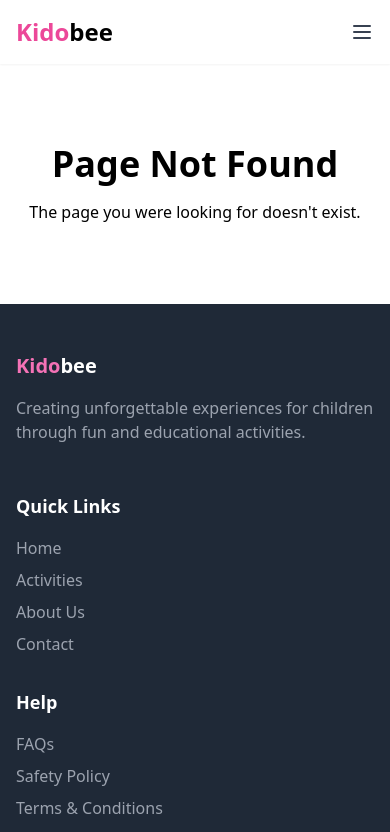
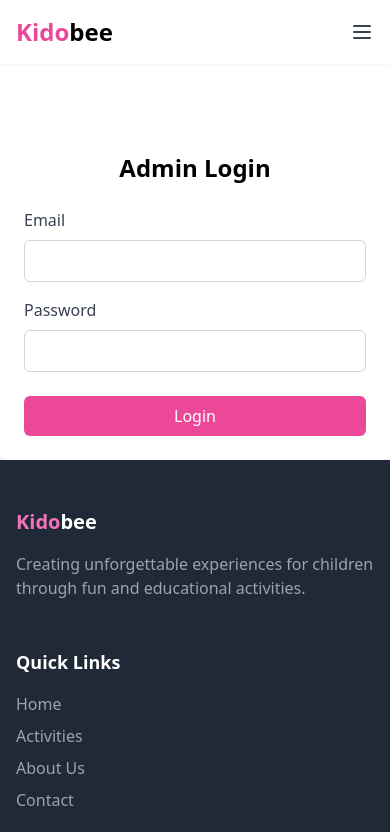
Before and after one commit to avi-mohan/adventure-app, a React (Create React App) app: page /admin/login in a window 390 px wide. Shown: the top 832 px of the page. Built offline with nearby package versions, Linux system fonts and the light colour scheme; no server answers.

Commit message:
admin dashboard added

```diff
--- a/src/App.tsx
+++ b/src/App.tsx
@@ -8,10 +8,13 @@ import Booking from './pages/Booking';
 import ThankYou from './pages/ThankYou';
 import Resources from './pages/Resources';
 import AdminSeed from './pages/adminSeed';
+import Login from './pages/Login';
+import AdminDashboard from './pages/AdminDashboard';
 
 // Components
 import Header from './components/common/header';
 import Footer from './components/common/footer';
+import ProtectedRoute from './components/auth/ProtectedRoute';
 
 // Initialize Firebase analytics tracking
 import { trackEvent } from './services/firebase';
@@ -41,12 +44,27 @@ function App() {
         <Header />
         <main className="flex-grow">
           <Routes>
+            {/* Public Routes */}
             <Route path="/" element={<Home />} />
             <Route path="/activities" element={<ActivityListing />} />
             <Route path="/booking/:id" element={<Booking />} />
             <Route path="/thank-you" element={<ThankYou />} />
             <Route path="/resources" element={<Resources />} />
-            <Route path="/admin/seed" element={<AdminSeed />} />
+            <Route path="/admin/login" element={<Login />} />
+
+            {/* Protected Admin Routes */}
+            <Route path="/admin/dashboard" element={
+              <ProtectedRoute>
+                <AdminDashboard />
+              </ProtectedRoute>
+            } />
+            <Route path="/admin/seed" element={
+              <ProtectedRoute>
+                <AdminSeed />
+              </ProtectedRoute>
+            } />
+
+            {/* 404 Route */}
             <Route path="*" element={<div className="text-center py-20">
               <h1 className="text-4xl font-bold mb-4">Page Not Found</h1>
               <p>The page you were looking for doesn't exist.</p>
--- /dev/null
+++ b/src/components/auth/ProtectedRoute.tsx
@@ -0,0 +1,41 @@
+// src/components/auth/ProtectedRoute.tsx
+import React, { useEffect, useState } from 'react';
+import { Navigate, useLocation } from 'react-router-dom';
+import { onAuthStateChanged } from 'firebase/auth';
+import { auth } from '../../services/firebase';
+
+interface ProtectedRouteProps {
+  children: React.ReactNode;
+}
+
+const ProtectedRoute: React.FC<ProtectedRouteProps> = ({ children }) => {
+  const [user, setUser] = useState<any>(null);
+  const [loading, setLoading] = useState(true);
+  const location = useLocation();
+
+  useEffect(() => {
+    const unsubscribe = onAuthStateChanged(auth, (currentUser) => {
+      setUser(currentUser);
+      setLoading(false);
+    });
+
+    return () => unsubscribe();
+  }, []);
+
+  if (loading) {
+    return (
+      <div className="flex justify-center items-center h-screen">
+        <div className="animate-spin rounded-full h-12 w-12 border-t-2 border-b-2 border-pink-500"></div>
+      </div>
+    );
+  }
+
+  if (!user) {
+    // Redirect to login and save the location they were trying to access
+    return <Navigate to="/admin/login" state={{ from: location }} replace />;
+  }
+
+  return <>{children}</>;
+};
+
+export default ProtectedRoute;
--- /dev/null
+++ b/src/pages/AdminDashboard.tsx
@@ -0,0 +1,61 @@
+// src/pages/AdminDashboard.tsx
+import React from 'react';
+import { Link } from 'react-router-dom';
+import { signOut } from 'firebase/auth';
+import { auth } from '../services/firebase';
+
+const AdminDashboard = () => {
+  const handleLogout = async () => {
+    try {
+      await signOut(auth);
+    } catch (error) {
+      console.error('Error signing out:', error);
+    }
+  };
+
+  return (
+    <div className="max-w-6xl mx-auto px-4 py-8">
+      <div className="flex justify-between items-center mb-8">
+        <h1 className="text-3xl font-bold">Admin Dashboard</h1>
+        <button
+          onClick={handleLogout}
+          className="bg-gray-200 hover:bg-gray-300 text-gray-800 px-4 py-2 rounded transition-colors"
+        >
+          Logout
+        </button>
+      </div>
+
+      <div className="grid grid-cols-1 md:grid-cols-3 gap-6 mb-8">
+        <div className="bg-white p-6 rounded-lg shadow-md">
+          <h2 className="text-xl font-bold mb-4">Data Management</h2>
+          <ul className="space-y-2">
+            <li>
+              <Link
+                to="/admin/seed"
+                className="text-pink-500 hover:text-pink-700 transition-colors"
+              >
+                Seed Database
+              </Link>
+            </li>
+            {/* Add more admin links here as needed */}
+          </ul>
+        </div>
+
+        <div className="bg-white p-6 rounded-lg shadow-md">
+          <h2 className="text-xl font-bold mb-4">Quick Stats</h2>
+          <p className="text-gray-600">View detailed statistics in Firebase Analytics.</p>
+        </div>
+
+        <div className="bg-white p-6 rounded-lg shadow-md">
+          <h2 className="text-xl font-bold mb-4">Help</h2>
+          <p className="text-gray-600">
+            This admin panel provides tools to manage your Kidobee application.
+            Use the Seed Database tool to populate your Firebase database with sample data.
+          </p>
+        </div>
+      </div>
+    </div>
+  );
+};
+
+export default AdminDashboard;
--- /dev/null
+++ b/src/pages/Login.tsx
@@ -0,0 +1,87 @@
+// src/pages/Login.tsx
+import React, { useState } from 'react';
+import { signInWithEmailAndPassword } from 'firebase/auth';
+import { useNavigate, Navigate } from 'react-router-dom';
+import { auth } from '../services/firebase';
+
+const Login = () => {
+  const [email, setEmail] = useState('');
+  const [password, setPassword] = useState('');
+  const [error, setError] = useState<string | null>(null);
+  const [loading, setLoading] = useState(false);
+  const navigate = useNavigate();
+
+  // Check if user is already logged in
+  const currentUser = auth.currentUser;
+  if (currentUser) {
+    return <Navigate to="/admin/dashboard" replace />;
+  }
+
+  const handleLogin = async (e: React.FormEvent) => {
+    e.preventDefault();
+    setError(null);
+    setLoading(true);
+
+    try {
+      await signInWithEmailAndPassword(auth, email, password);
+      navigate('/admin/dashboard');
+    } catch (err: any) {
+      console.error('Login error:', err);
+      setError(err.message || 'Failed to login. Please check your credentials.');
+    } finally {
+      setLoading(false);
+    }
+  };
+
+  return (
+    <div className="max-w-md mx-auto mt-16 p-6 bg-white rounded-lg shadow-lg">
+      <h1 className="text-2xl font-bold mb-6 text-center">Admin Login</h1>
+
+      {error && (
+        <div className="bg-red-100 border border-red-400 text-red-700 px-4 py-3 rounded mb-4" role="alert">
+          <p>{error}</p>
+        </div>
+      )}
+
+      <form onSubmit={handleLogin}>
+        <div className="mb-4">
+          <label className="block text-gray-700 mb-2" htmlFor="email">
+            Email
+          </label>
+          <input
+            id="email"
+            type="email"
+            value={email}
+            onChange={(e) => setEmail(e.target.value)}
+            className="w-full px-3 py-2 border border-gray-300 rounded-md focus:outline-none focus:ring-2 focus:ring-pink-500"
+            required
+          />
+        </div>
+
+        <div className="mb-6">
+          <label className="block text-gray-700 mb-2" htmlFor="password">
+            Password
+          </label>
+          <input
+            id="password"
+            type="password"
+            value={password}
+            onChange={(e) => setPassword(e.target.value)}
+            className="w-full px-3 py-2 border border-gray-300 rounded-md focus:outline-none focus:ring-2 focus:ring-pink-500"
+            required
+          />
+        </div>
+
+        <button
+          type="submit"
+          disabled={loading}
+          className="w-full bg-pink-500 text-white py-2 px-4 rounded-md hover:bg-pink-600 focus:outline-none focus:ring-2 focus:ring-pink-500 focus:ring-opacity-50 disabled:bg-pink-300 disabled:cursor-not-allowed"
+        >
+          {loading ? 'Logging in...' : 'Login'}
+        </button>
+      </form>
+    </div>
+  );
+};
+
+export default Login;
```
